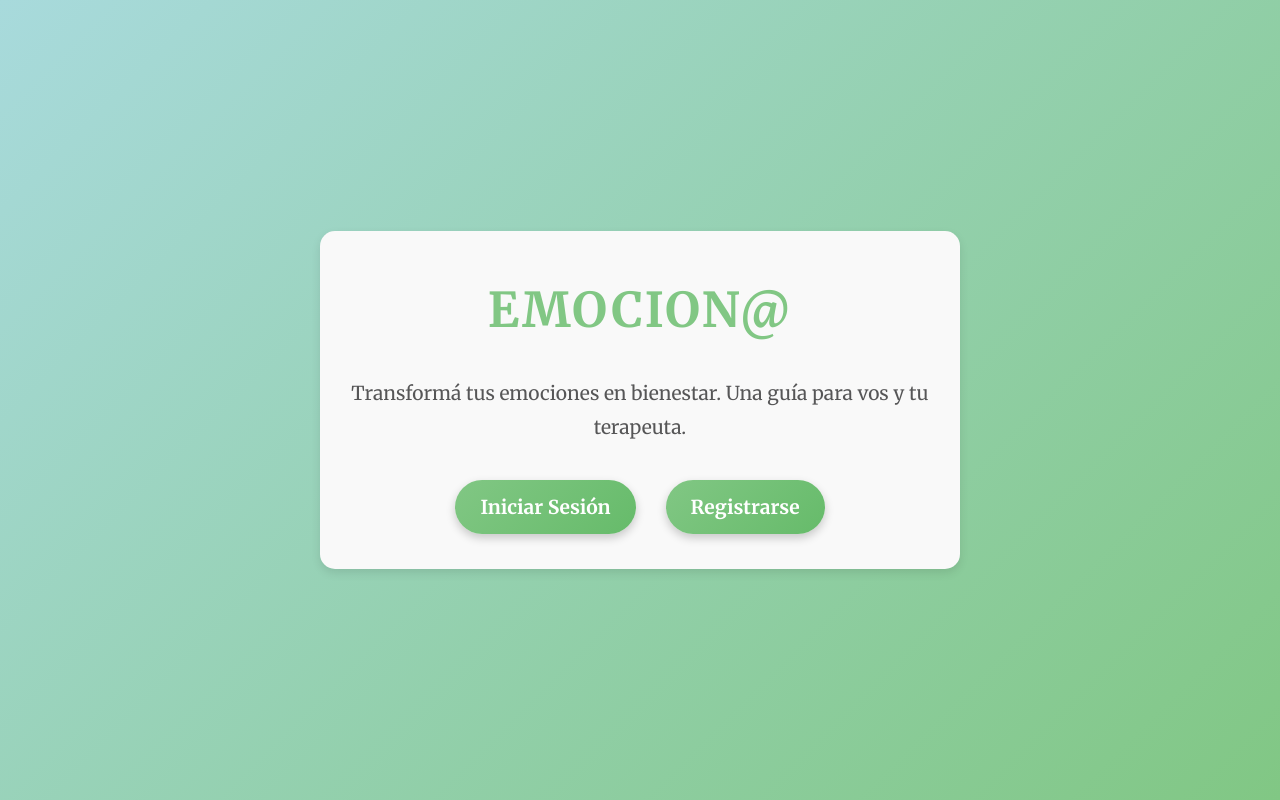
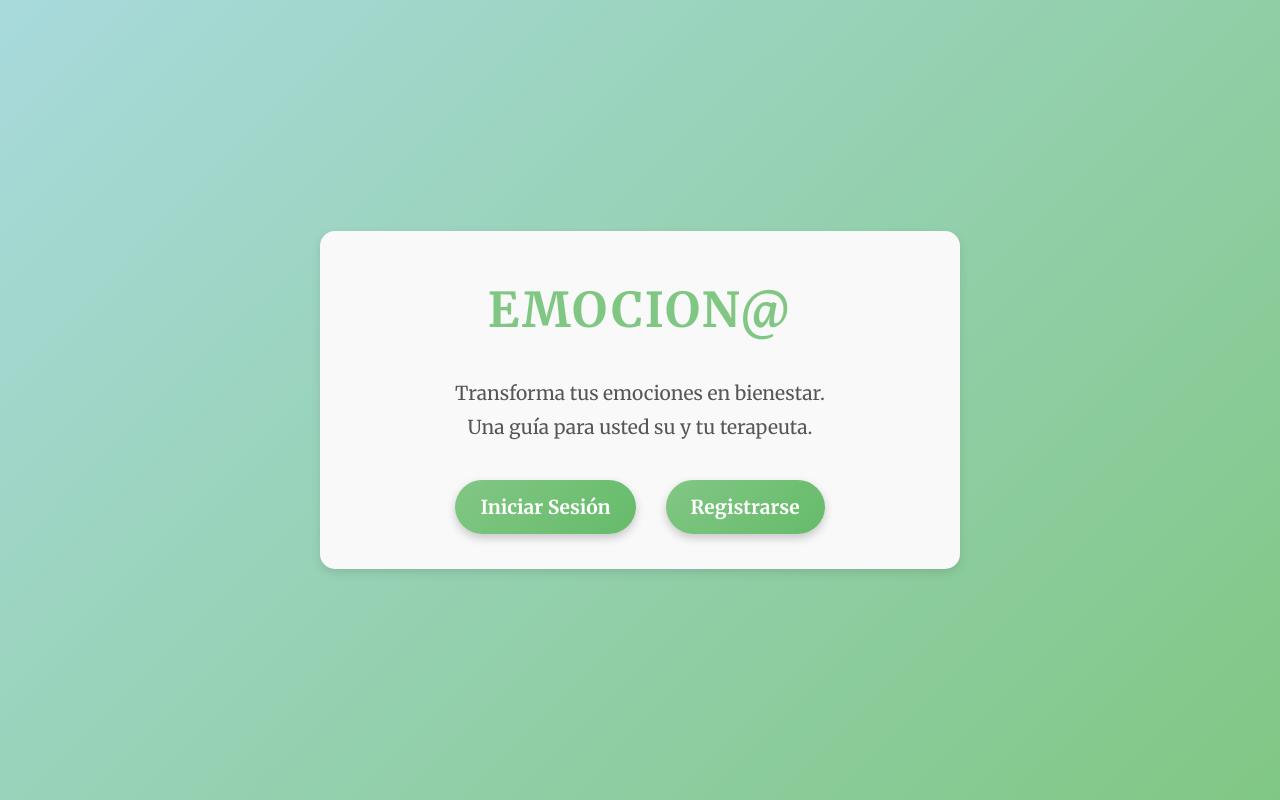
Before and after one commit to DiegoUIMena/Proyecto-Emocion, a React (Vite) app in the folder frontend/emociona/: page / in a window 1280 px wide. Built offline with nearby package versions, Linux system fonts and the light colour scheme; no server answers.

Commit message:
Correcciones

```diff
--- a/frontend/emociona/src/pages/Homepage.jsx
+++ b/frontend/emociona/src/pages/Homepage.jsx
@@ -10,7 +10,9 @@ const HomePage = () => {
         <h1 className={styles.headerTitle}>Emocion@</h1>
       </header>
       <p className={styles.introText}>
-        Transformá tus emociones en bienestar. Una guía para vos y tu terapeuta.
+        Transforma tus emociones en bienestar.
+        <br />
+        Una guía para usted su y tu terapeuta.
       </p>
 
       <main>
```
Also changed, not shown: 1 other file (tests, documents, lock files or other folders).
